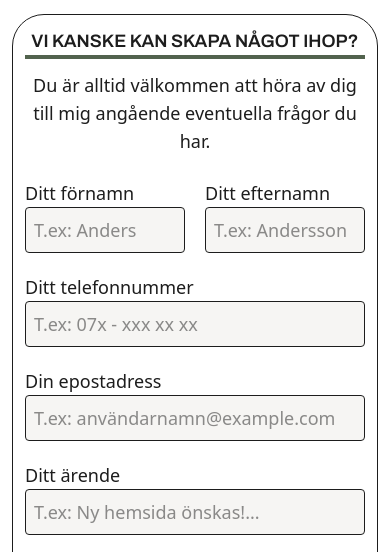
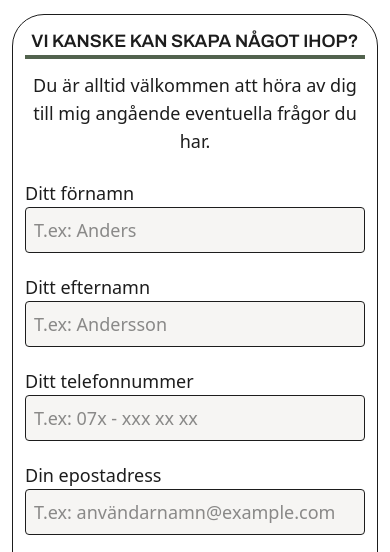
Before and after one commit to tomassvedlund/tomas-svedlund-portfolio, a website: page contact.html in a window 390 px wide. Shown: the part 252-804 px from the top of the page. Drawn offline with nearby package versions, Linux system fonts and the light colour scheme.

Commit message:
change form in contact

```diff
--- a/contact.html
+++ b/contact.html
@@ -192,16 +192,16 @@
                 <form id="" action="" class="flex flex-col gap-5 w-full sm:px-6 3xl:px-18">
 
                     <!-- ÖVRE FÄLT   -->
-                    <div class="flex gap-5">
+                    <div class="flex flex-col md:flex-row gap-5 justify-between">
 
                       <!-- Förnamn -->
-                      <div class="flex flex-col items-start text-lg ">
+                      <div class="flex flex-col items-start text-lg w-full">
                         <label for="förnamn">Ditt förnamn</label>
                         <input type="text" name="förnamn" placeholder="T.ex: Anders" class="w-full p-2 border rounded text-lg sm:text-xl bg-portfolio-light text-portfolio-black-bread">
                       </div>
 
                       <!-- Efternamn -->
-                      <div class="flex flex-col items-start text-lg">
+                      <div class="flex flex-col items-start text-lg w-full">
                         <label for="efternamn">Ditt efternamn</label>
                         <input type="text" name="efternamn" placeholder="T.ex: Andersson" class="w-full p-2 border rounded text-lg sm:text-xl bg-portfolio-light text-portfolio-black-bread">
                       </div>
```
Also changed, not shown: style.css.
